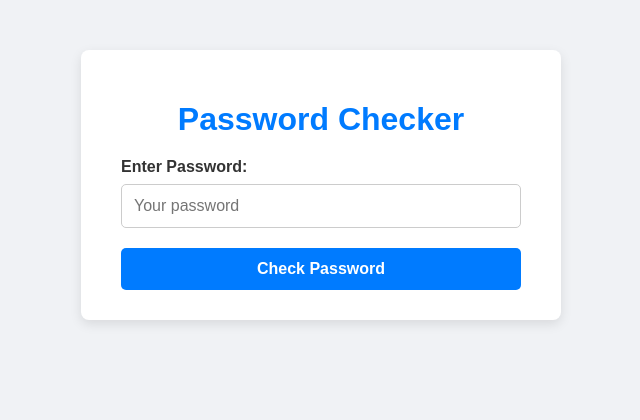
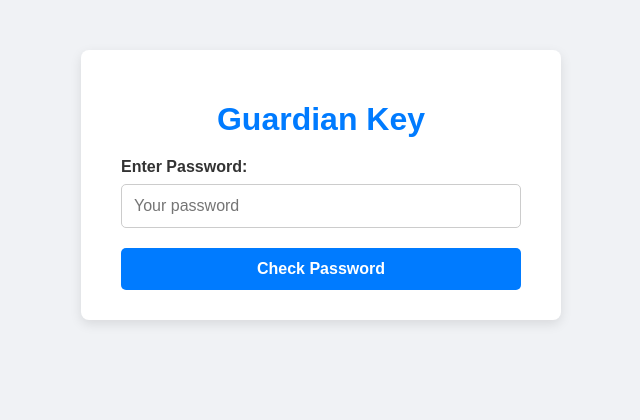
Before and after one commit to akshaybabukk/Guardian-Key, a Flask app: page / in a window 1280 px wide. Shown: the top 420 px of the page, without its empty margins (319-959 px from the left). Run offline with Flask 3, Linux system fonts and the light colour scheme.

Commit message:
Update index.html

```diff
--- a/templates/index.html
+++ b/templates/index.html
@@ -84,7 +84,7 @@
 </head>
 <body>
 <div class="container">
-    <h1>Password Checker</h1>
+    <h1>Guardian Key</h1>
     <form method="POST" action="/">
         <label for="password">Enter Password:</label>
         <input type="password" id="password" name="password" placeholder="Your password" required />
```
